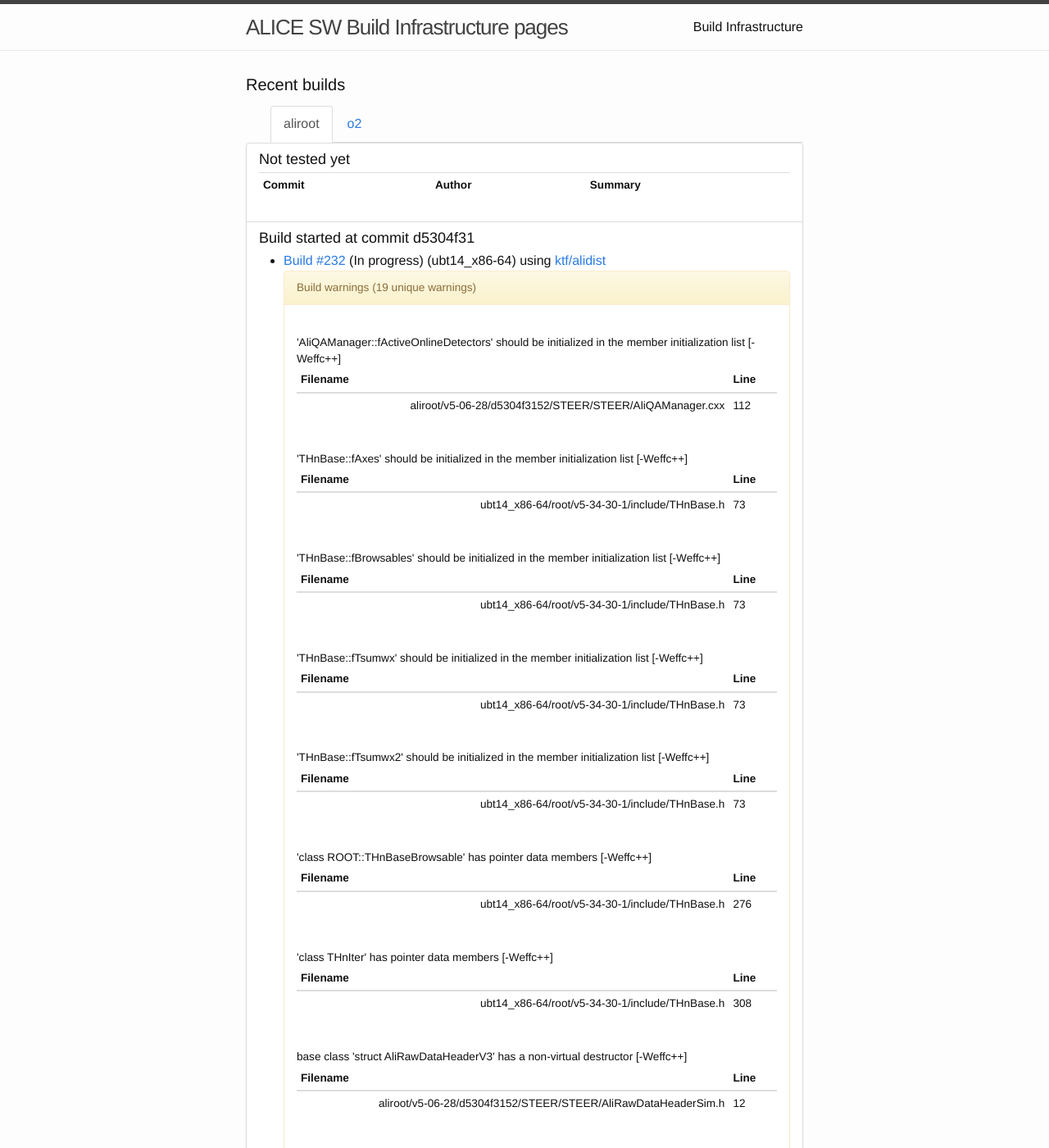
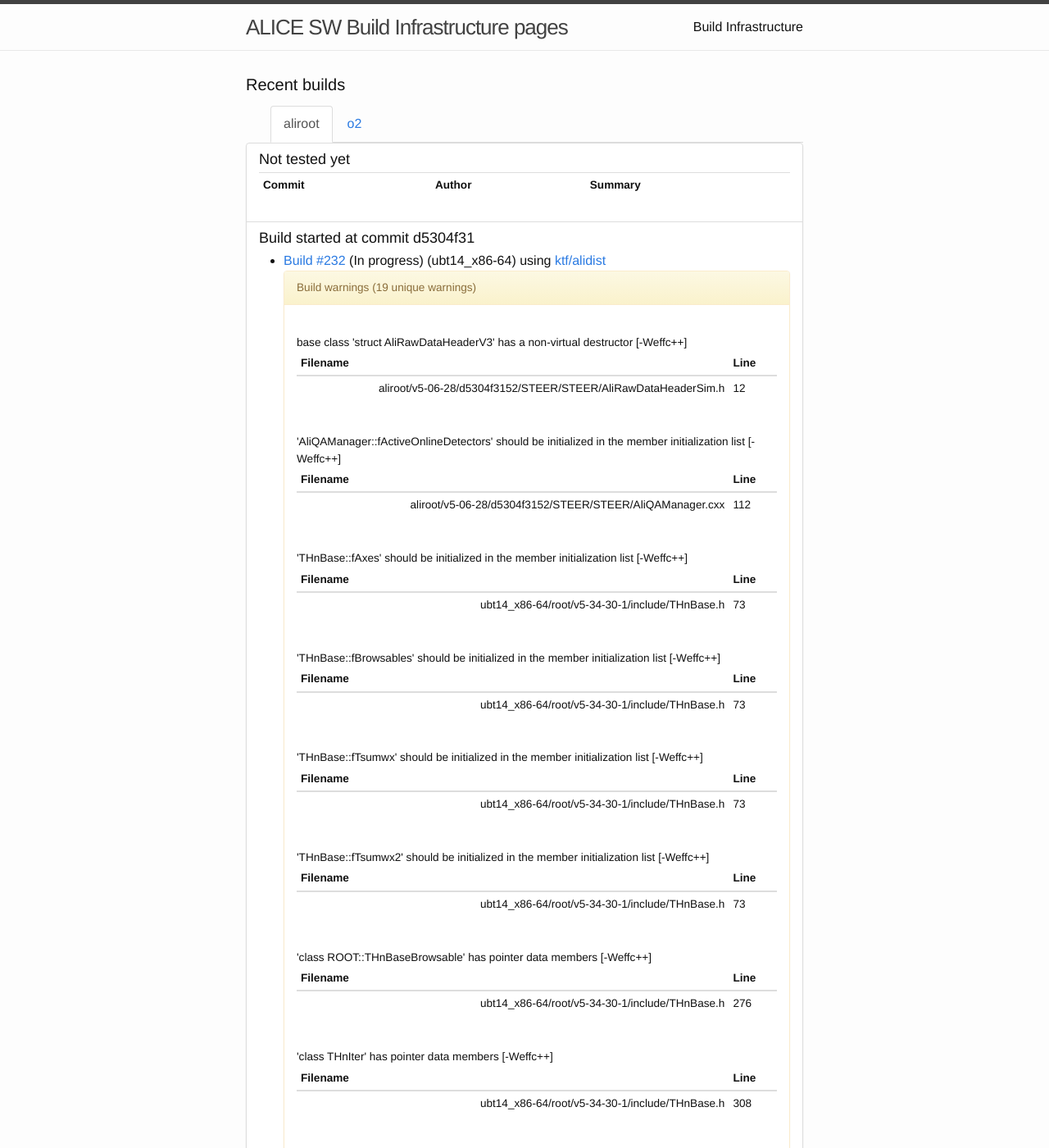
Before and after one commit to alisw/alisw.github.io, a Jekyll site: the page built from index.html, in a window 1280 px wide and 1400 px high. Shown: the whole window at 82% size. Built offline with Jekyll 4.4.1, drawn with Linux system fonts in a browser that asks for light colours; nearby versions of some CDN libraries; some of the changed lines change nothing that is shown.

Commit message:
Updated results.

```diff
--- a/_data/warnings.json
+++ b/_data/warnings.json
@@ -633,6 +633,18 @@
         "key" : "232",
         "by_message" : {
           "buckets" : [ {
+            "key" : "base class 'struct AliRawDataHeaderV3' has a non-virtual destructor [-Weffc++]",
+            "filename" : {
+              "buckets" : [ {
+                "key" : "aliroot/v5-06-28/d5304f3152/STEER/STEER/AliRawDataHeaderSim.h",
+                "line" : {
+                  "buckets" : [ {
+                    "key" : "12"
+                  } ]
+                }
+              } ]
+            }
+          }, {
             "key" : "'AliQAManager::fActiveOnlineDetectors' should be initialized in the member initialization list [-Weffc++]",
             "filename" : {
               "buckets" : [ {
@@ -716,18 +728,6 @@
                 "line" : {
                   "buckets" : [ {
                     "key" : "308"
-                  } ]
-                }
-              } ]
-            }
-          }, {
-            "key" : "base class 'struct AliRawDataHeaderV3' has a non-virtual destructor [-Weffc++]",
-            "filename" : {
-              "buckets" : [ {
-                "key" : "aliroot/v5-06-28/d5304f3152/STEER/STEER/AliRawDataHeaderSim.h",
-                "line" : {
-                  "buckets" : [ {
-                    "key" : "12"
                   } ]
                 }
               } ]
```
